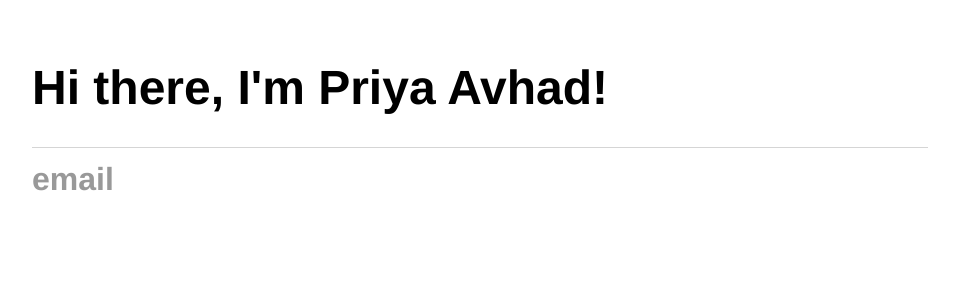
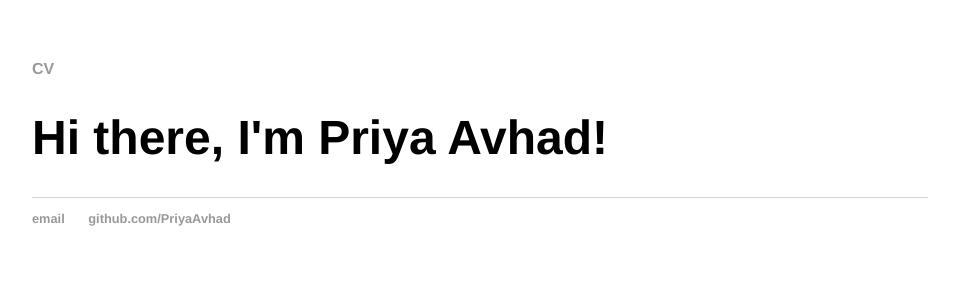
Before and after one commit to PriyaAvhad/PriyaAvhad.github.io, a Jekyll site: the page built from index.html, in a window 1280 px wide. Shown: the top 300 px of the page, without its empty margins (160-1119 px from the left). Built offline with Jekyll 4.4.1, drawn with Linux system fonts in a browser that asks for light colours.

Commit message:
update 5

```diff
--- a/index.html
+++ b/index.html
@@ -1,20 +1,7 @@
-<!DOCTYPE html>
-<html>
-	<head>
-		<title>Priya Avhad</title>
-		<!-- link to main stylesheet -->
-		<link rel="stylesheet" type="text/css" href="/css/main.css">
-	</head>
-	<body>
-		<div class="container">
-    		<div class="blurb">
-        		<h1>Hi there, I'm Priya Avhad!</h1>
-    		</div><!-- /.blurb -->
-		</div><!-- /.container -->
-		<footer>
-    		<ul>
-        		<li><font size="6"><a href="mailto:avhad.priya24@gmail.com">email</a></font></li>
-			</ul>
-		</footer>
-	</body>
-</html>
+---
+layout: default
+title: Priya Avhad
+---
+<div class="blurb">
+	<h1>Hi there, I'm Priya Avhad!</h1>
+</div><!-- /.blurb -->
```
